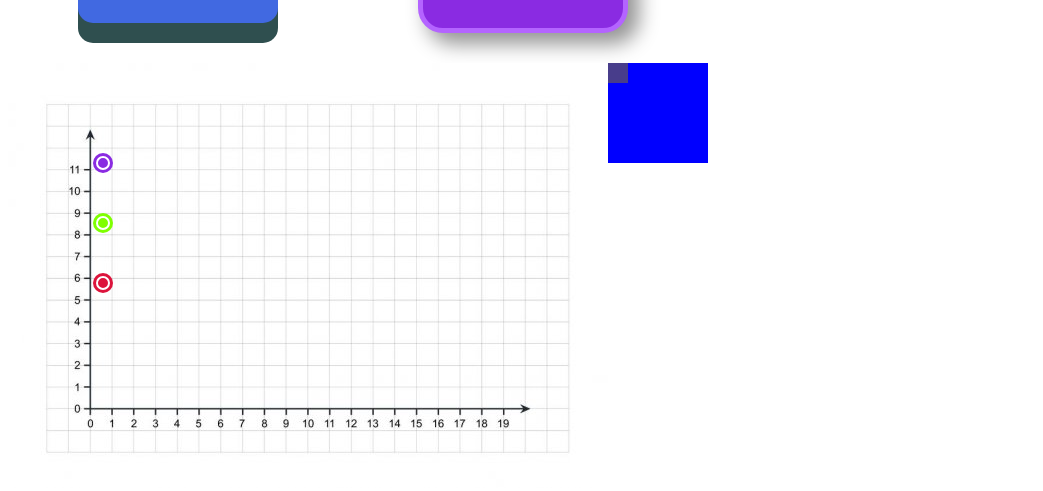
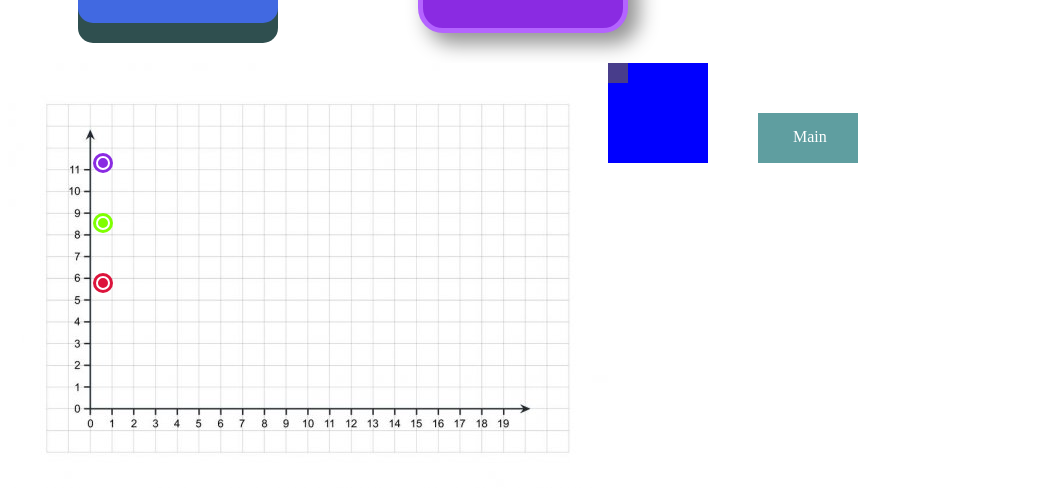
Before and after one commit to AvAValera/web, a plain HTML site: page Learn/news-block.html in a window 1280 px wide. Shown: the part 435-926 px from the top of the page, without its empty margins (0-1043 px from the left). Drawn offline with Linux system fonts and the light colour scheme.

Commit message:
add animation button

```diff
--- a/Learn/news-block.html
+++ b/Learn/news-block.html
@@ -68,7 +68,16 @@
         </div>
         <div class="anim">
             <div class="anim__block"> </div>
-
+        </div>
+        <div class="menu">
+            <div class="menu__button">
+                <a href="#">Main</a>
+            </div>
+            <div class="menu__conteiner"></div>
+                    <div class="nav1 menu__button2"><p>General</p></div>
+                    <div class="nav2 menu__button2"><p>Contact</p></div>
+                    <div class="nav3 menu__button2"><p>About</p></div>
+                </div>
         </div>
     </div>
 
--- a/Learn/news-style.css
+++ b/Learn/news-style.css
@@ -261,3 +261,52 @@
         top: 700px;
     }
 }
+
+
+.menu{
+    margin: 50px;
+    height: 325px;
+    overflow: hidden;
+    position: relative;
+}
+.menu__button{
+    position: relative;
+    width: 100px;
+    height: 50px;
+    background-color: cadetblue;
+    transition: 1s ease;
+    z-index: 2;
+}
+.menu__button a{
+    position: absolute;
+    text-decoration: none;
+    color: white;
+    left: 35px;
+    top: 15px;
+}
+.menu__button2{
+    position: absolute;
+    width: 100px;
+    height: 50px;
+    background-color: thistle;
+    top: -230px;
+    transition: .5s linear;
+}
+.menu__conteiner{
+    position: absolute;
+}
+.nav1{
+    margin-top: 60px;
+}
+.nav2{
+    margin-top: 120px;
+}
+.nav3{
+    margin-top: 180px;
+}
+.menu:hover .menu__button2{
+    top: 0;
+}
+.menu:hover .menu__button{
+    background-color: yellowgreen;
+}
```
